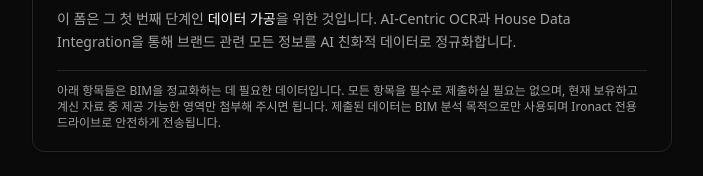
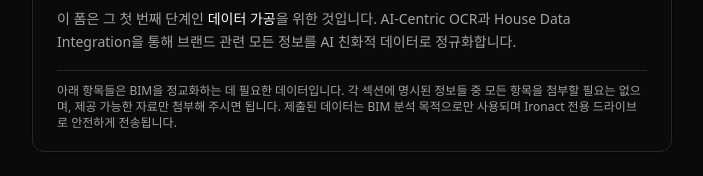
Before and after one commit to makim-414/bim-data-request, a React (Vite) app: page / in a window 1280 px wide. Shown: the part 301-477 px from the top of the page, without its empty margins (288-991 px from the left). Built offline with nearby package versions, Linux system fonts and the light colour scheme.

Commit message:
fix: BIM 안내 문구 수정

```diff
--- a/src/App.tsx
+++ b/src/App.tsx
@@ -597,7 +597,7 @@ export default function App() {
               </div>
 
               <p className="text-xs text-muted-foreground border-t pt-3">
-                아래 항목들은 BIM을 정교화하는 데 필요한 데이터입니다. 모든 항목을 필수로 제출하실 필요는 없으며, 현재 보유하고 계신 자료 중 제공 가능한 영역만 첨부해 주시면 됩니다.
+                아래 항목들은 BIM을 정교화하는 데 필요한 데이터입니다. 각 섹션에 명시된 정보들 중 모든 항목을 첨부할 필요는 없으며, 제공 가능한 자료만 첨부해 주시면 됩니다.
                 제출된 데이터는 BIM 분석 목적으로만 사용되며 Ironact 전용 드라이브로 안전하게 전송됩니다.
               </p>
             </CardContent>
```
